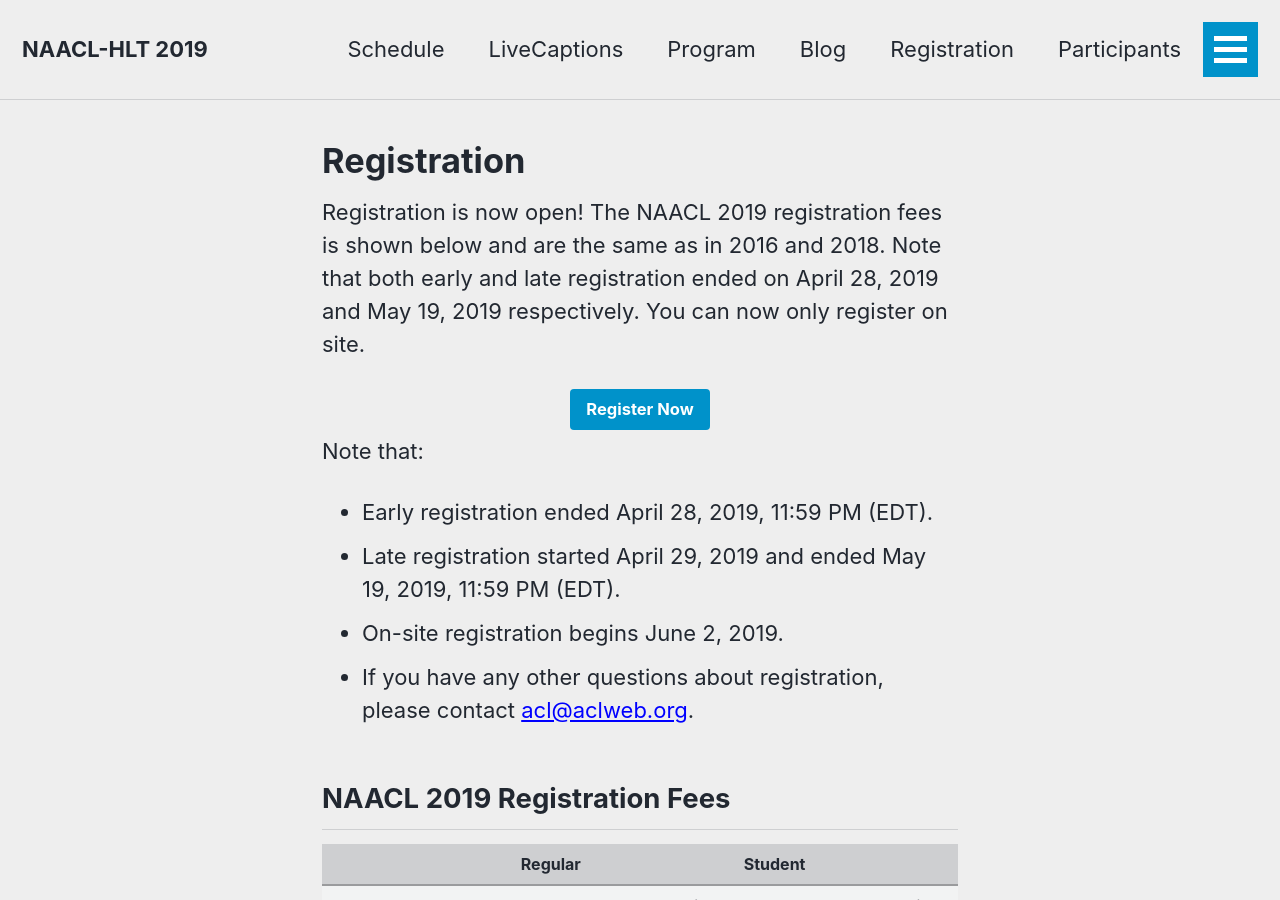
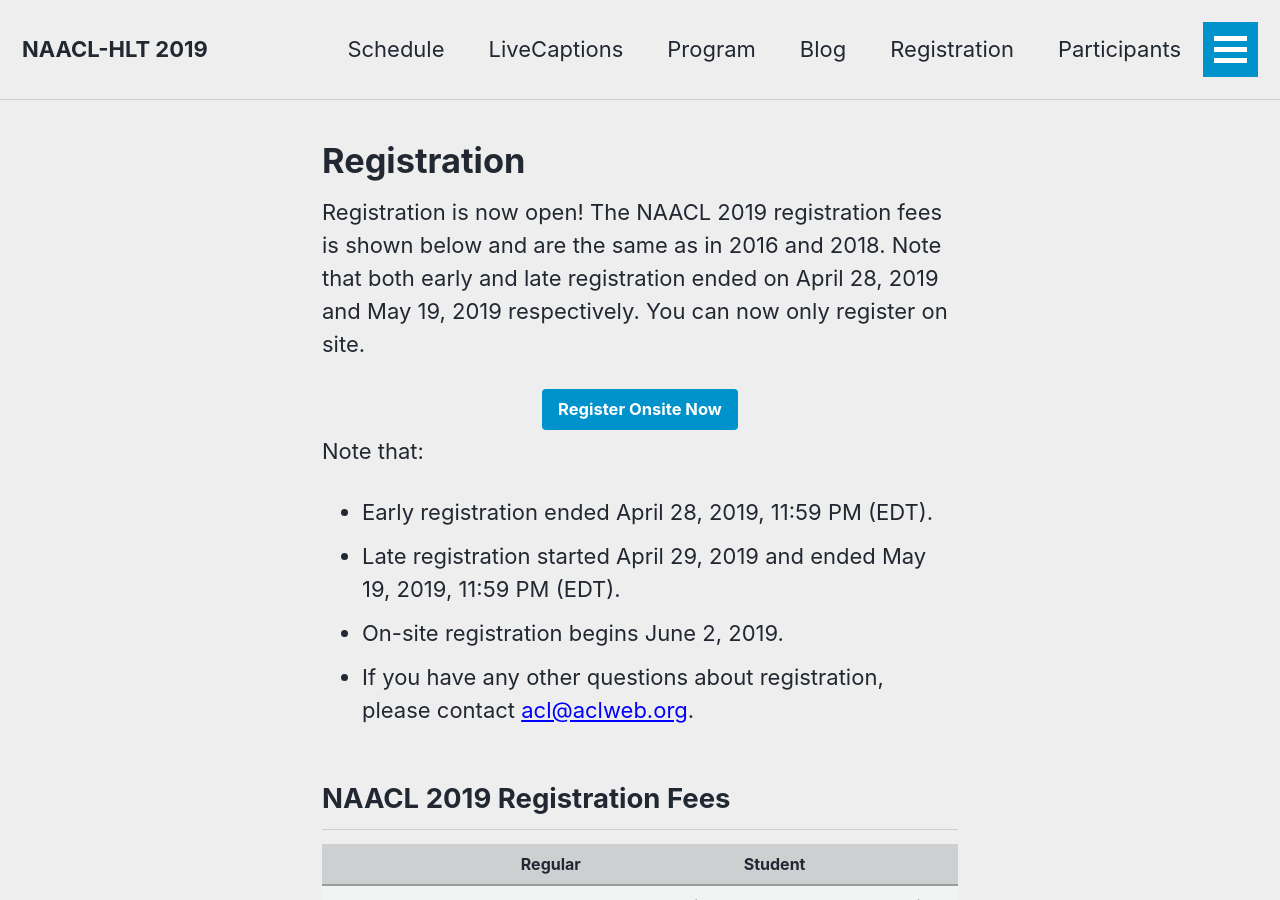
Before and after one commit to naacl-org/naacl-2021-website, a Jekyll site: the page built from _pages/registration.md, in a window 1280 px wide and 900 px high. Built offline with Jekyll 4.4.1, drawn with Linux system fonts in a browser that asks for light colours.

Commit message:
Modify button name.

```diff
--- a/_pages/registration.md
+++ b/_pages/registration.md
@@ -13,7 +13,7 @@
 Registration is now open! The NAACL 2019 registration fees is shown below and are the same as in 2016 and 2018. Note that both early and late registration ended on April 28, 2019 and May 19, 2019 respectively. You can now only register on site.
 
 <div class="text-center">
-    <a href="https://aclweb.org/conference/naacl-hlt-2019-conference-registration/" target="_blank" class="btn btn--primary">Register Now</a>
+    <a href="https://aclweb.org/conference/naacl-hlt-2019-conference-registration/" target="_blank" class="btn btn--primary">Register Onsite Now</a>
 </div>
 
 Note that:
```
